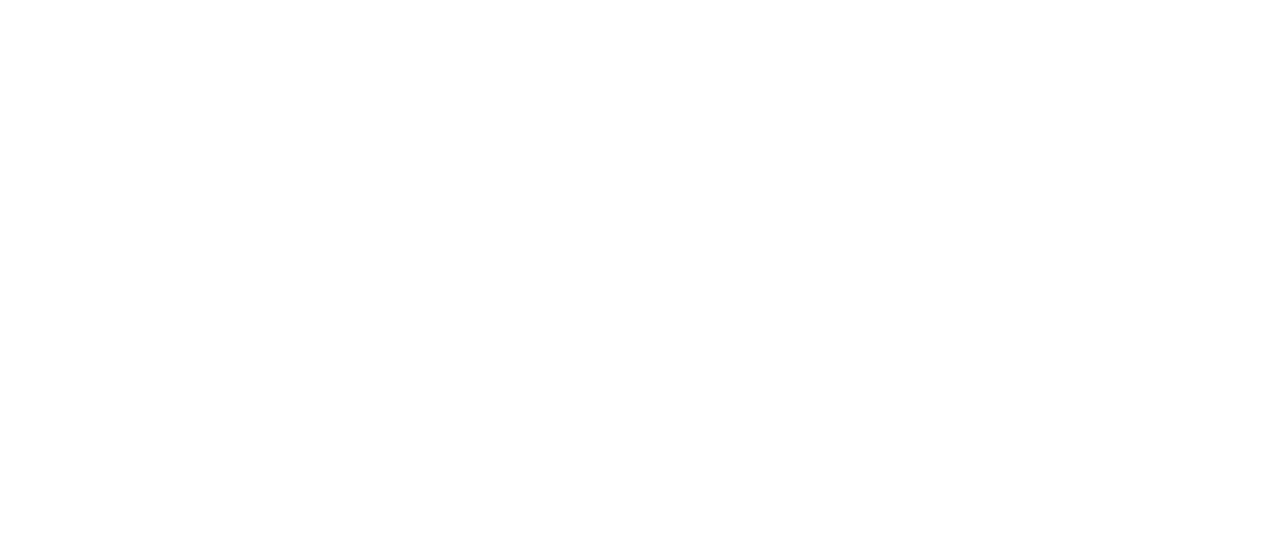
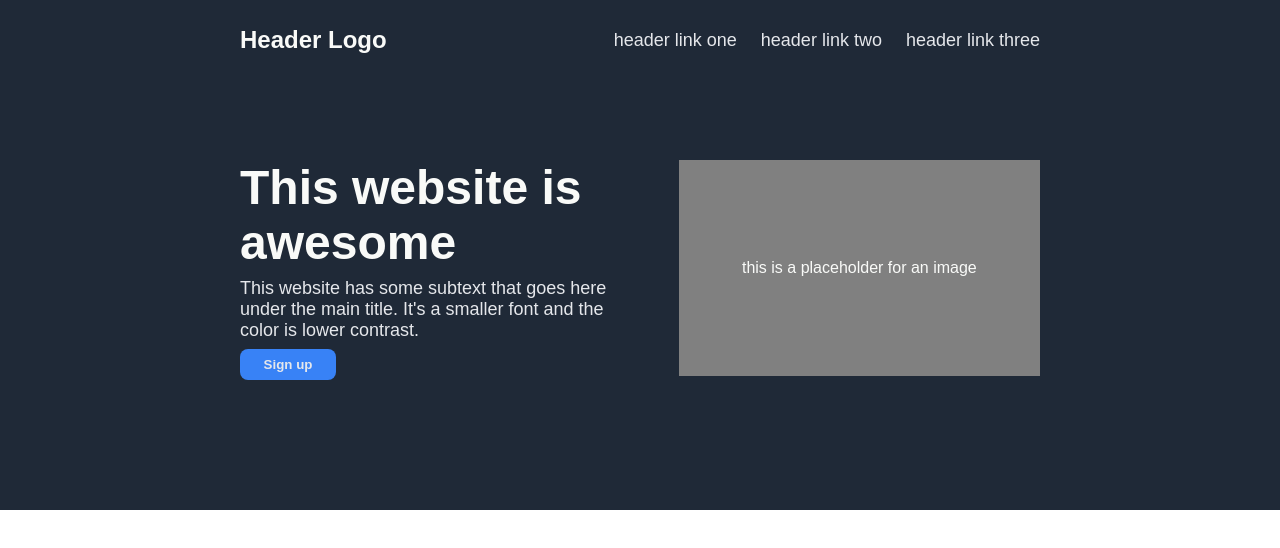
Before and after one commit to sdimazana/landing-page, a plain HTML site: page index.html in a window 1280 px wide. Drawn offline with Linux system fonts and the light colour scheme.

Commit message:
Create header and hero banner

```diff
--- a/index.html
+++ b/index.html
@@ -5,6 +5,28 @@
         <link rel="stylesheet" href="style.css">
     </head>
     <body>
+        <header>
+            <h6 class="logo">Header Logo</h6>
+            <ul class="header-links">
+                <li>header link one</li>
+                <li>header link two</li>
+                <li>header link three</li>
+            </ul>
+        </header>
+        <div class="hero-banner">
+            <div class="text">
+                <h1>This website is awesome</h1>
+                <p>
+                    This website has some subtext that goes here under
+                    the main title. It's a smaller font and the color is
+                    lower contrast.
+                </p>
+                <button>Sign up</button>
+            </div>
+            <div class="fake-image">
+                this is a placeholder for an image
+            </div>
+        </div>
 
     </body>
 </html>
--- a/style.css
+++ b/style.css
@@ -0,0 +1,78 @@
+* {
+    margin: 0;
+    padding: 0;
+}
+
+body {
+    display: flex;
+    flex-direction: column;
+    font-family: sans-serif;
+}
+
+header {
+    display: flex;
+    justify-content: space-between;
+    align-items: center;
+    height: 80px;
+    background-color: #1f2937;
+    padding: 0px 240px 0px 240px;
+}
+
+.logo {
+    font-size: 24px;
+    color: #f9faf8;
+}
+
+.header-links{
+    display: flex;
+    gap: 24px;
+}
+
+.header-links li,
+p {
+    list-style-type: none;
+    font-size: 18px;
+    color: #e5e7eb;
+}
+
+.hero-banner {
+    background-color: #1f2937;
+    display: flex;
+    justify-content: space-between;
+    padding: 80px 240px 134px 240px;
+    gap: 64px;
+}
+
+.hero-banner .text{
+    display: flex;
+    flex-direction: column;
+    height: 216px;
+    width: 448px;
+    gap: 8px;
+}
+
+.hero-banner h1{
+    font-size: 48px;
+    font-weight: bolder;
+    color: #f9faf8;
+}
+
+.hero-banner button {
+    background-color: #3882f6;
+    color: #e5e7eb;
+    font-weight: bold;
+    border: 0;
+    padding: 8px 16px;
+    width: 96px;
+    border-radius: 8px;
+}
+
+.hero-banner .fake-image {
+    display: flex;
+    justify-content: center;
+    align-items: center;
+    height: 216px;
+    width: 432px;
+    background-color: gray;
+    color: #f9faf8;
+}
```
